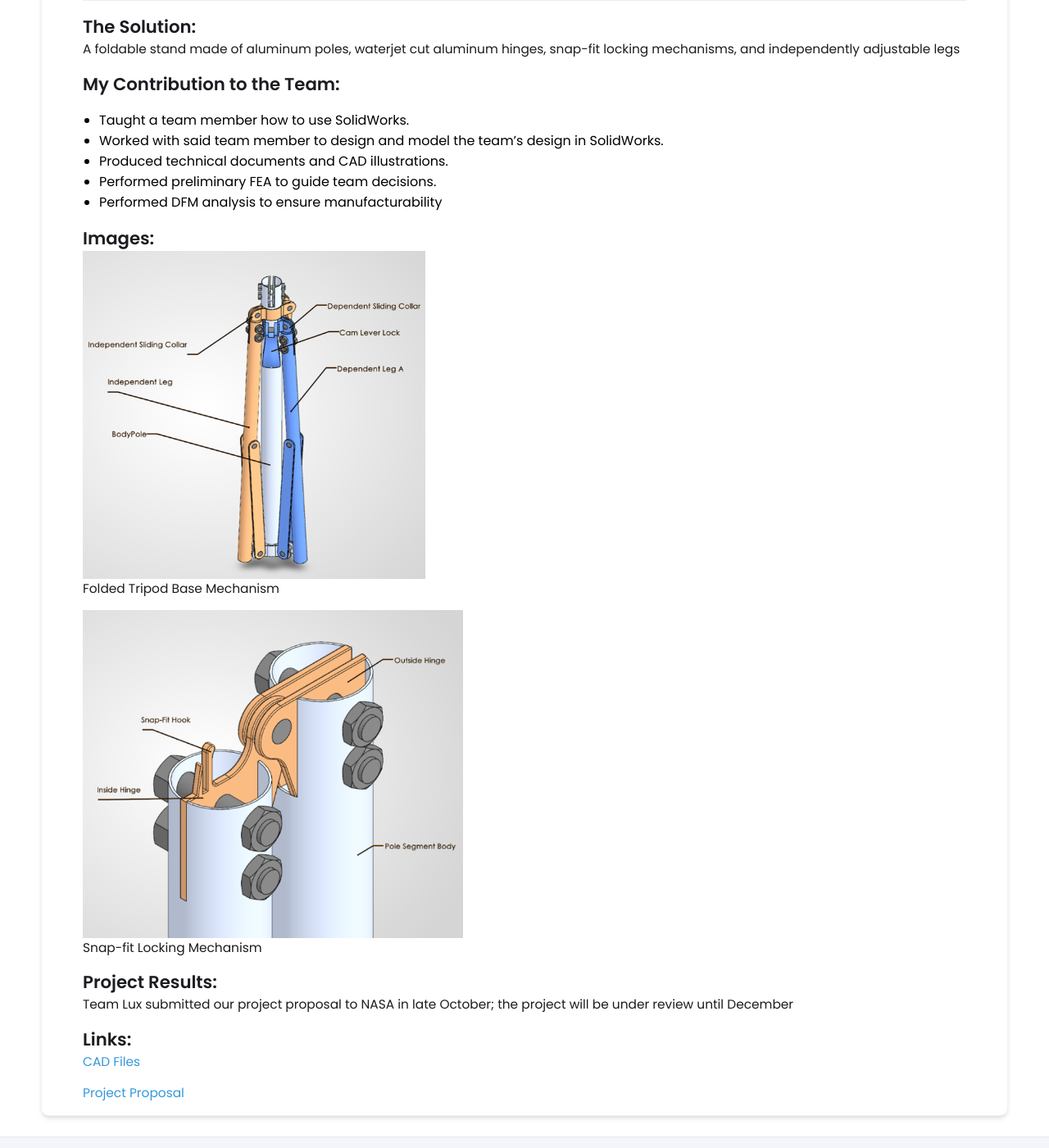
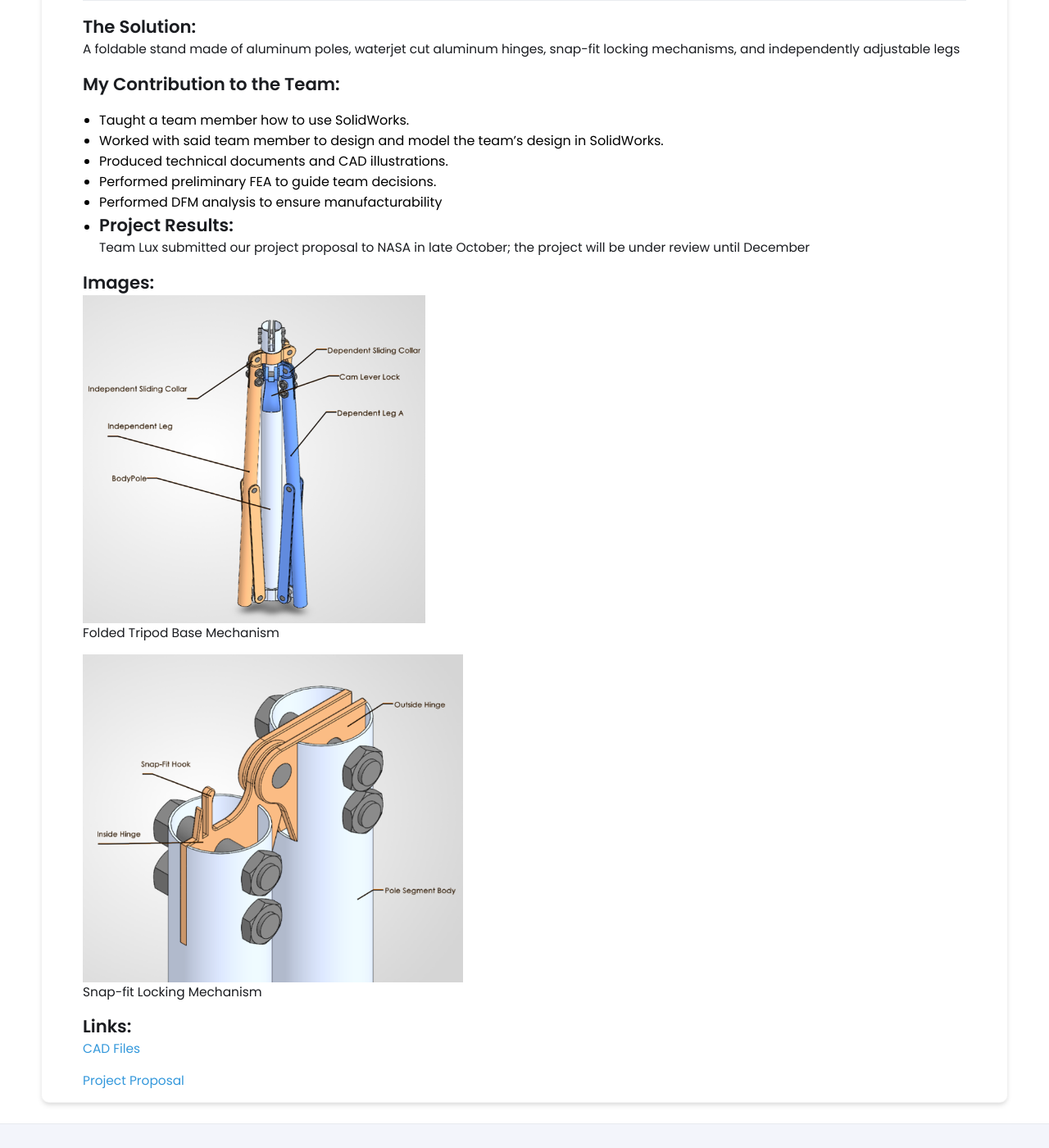
Before and after one commit to Luke-Monson/Luke-Monson.github.io, a Jekyll site: the page built from _projects/demo-project/index.md, in a window 1280 px wide and 1400 px high, scrolled down 1182 px. Shown: the whole window at 82% size. Built offline with Jekyll 4.4.1, drawn with Linux system fonts in a browser that asks for light colours; part of the change alters nothing that is shown.

Commit message:
Reformat

```diff
--- a/_projects/demo-project/index.md
+++ b/_projects/demo-project/index.md
@@ -37,6 +37,9 @@ independently adjustable legs
 - Produced technical documents and CAD illustrations.
 - Performed preliminary FEA to guide team decisions.
 - Performed DFM analysis to ensure manufacturability
+-
+## Project Results:
+Team Lux submitted our project proposal to NASA in late October; the project will be under review until December
 
 ## Images:
 {% include image-gallery.html images="Micro-g Folded Base.png" height="400" %}
@@ -46,8 +49,6 @@ Folded Tripod Base Mechanism
 Snap-fit Locking Mechanism
 
 
-## Project Results:
-Team Lux submitted our project proposal to NASA in late October; the project will be under review until December
 
 ## Links:
 [CAD Files](https://drive.google.com/file/d/1ZC6x5ikizVQVVzIZL6r70M-qFPPQqQVG/view?usp=drive_link)
```
